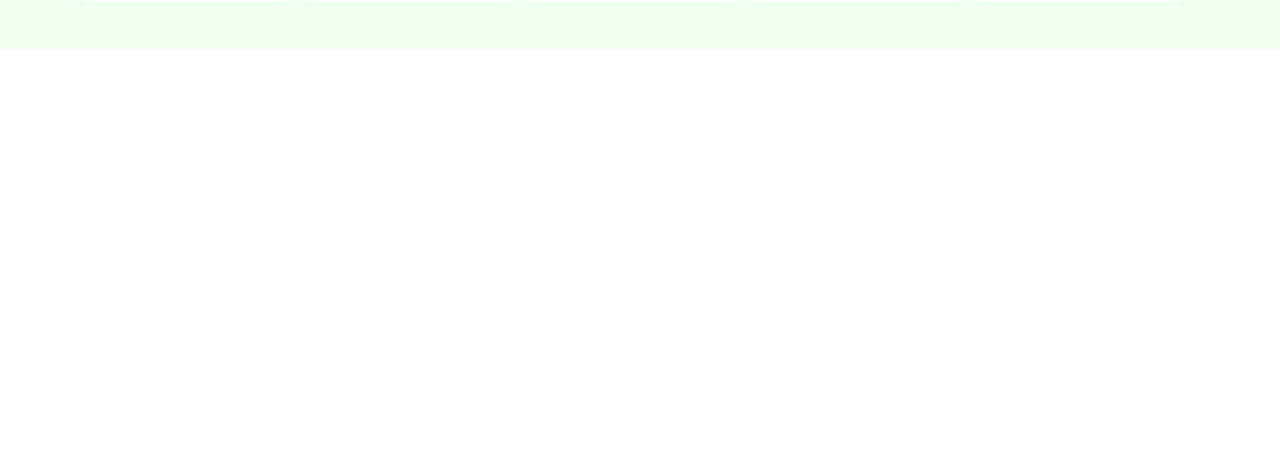
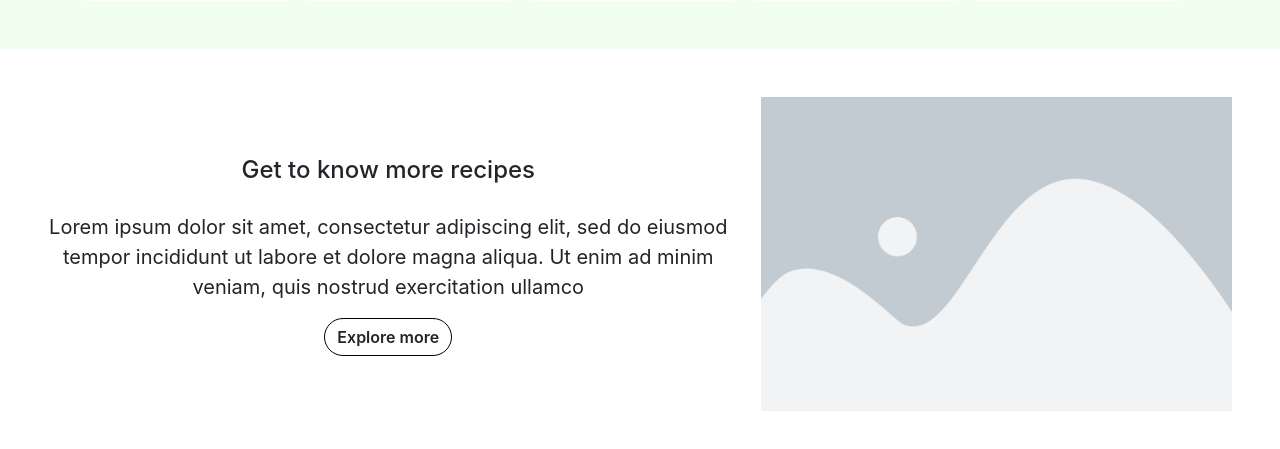
Before and after one commit to marilyn-n/react-xmas-recipes, a React (Create React App) app: page / in a window 1280 px wide. Shown: the part 1202-1651 px from the top of the page. Before the commit the page ends 1251 px from the top, so only its background shows below. Built offline with nearby package versions, Linux system fonts and the light colour scheme.

Commit message:
add explore more section and created new button component

```diff
--- a/src/App.js
+++ b/src/App.js
@@ -3,7 +3,10 @@ import './styles/main.scss';
 import Navigation from './ui-components/Navigation';
 import SearchBar from './ui-components/SearchBar';
 import Card from './ui-components/Card';
+import Button from './ui-components/Button';
 import SingleDrink from './ui-components/SingleDrink';
+
+import thumbnail from './assets/placeholder-image.png';
 
 function App() {
   return (
@@ -40,6 +43,18 @@ function App() {
           </div>
         </div>
       </div>
+      <div className="explore-more">
+        <div className="explore-more__content">
+          <span className="explore-more__content--title">Get to know more recipes</span>
+          <p className="explore-more__content--paragraph">
+            Lorem ipsum dolor sit amet, consectetur adipiscing elit, sed do eiusmod tempor incididunt ut labore et dolore magna aliqua. Ut enim ad minim veniam, quis nostrud exercitation ullamco
+          </p>
+          <Button/>
+        </div>
+        <div className="explore-more__thumbnail">
+          <img src={thumbnail}/>
+        </div>
+      </div>
     </div>
   );
 }
--- a/src/styles/main.scss
+++ b/src/styles/main.scss
@@ -3,6 +3,7 @@
 @import './ui-components/search-bar.scss';
 @import './ui-components/card.scss';
 @import './ui-components/single-drink.scss';
+@import './ui-components/button.scss';
 
 
 h3 {
@@ -16,3 +17,35 @@ h3 {
   .trending-recipes {
       background-color: honeydew;
   }
+
+ .explore-more {
+   padding: 3rem;
+   display: flex;
+   flex-direction: row;
+
+   &__content {
+    text-align: center;
+    align-self: center;
+    font-size: 1.25rem;
+
+    &--title {
+      display: block;
+      font-weight: 500;
+      font-size: 1.5rem;
+      margin-bottom: 1.5rem;
+
+    }
+
+   }
+
+   &__thumbnail {
+    margin-left: 2rem;
+    img {
+      height: auto;
+      width: 100%;
+      display: flex;
+      object-fit: cover;
+    }
+
+   }
+ }
--- /dev/null
+++ b/src/styles/ui-components/button.scss
@@ -0,0 +1,7 @@
+.btn {
+    background-color: white;
+    border: 1px solid black;
+    border-radius: 100px;
+    font-weight: 600;
+
+}
--- /dev/null
+++ b/src/ui-components/Button.js
@@ -0,0 +1,10 @@
+function Button() {
+    return (
+        <div className="btn">
+            Explore more
+        </div>
+    );
+
+}
+
+export default Button;
```
Also changed, not shown: src/assets/placeholder-image.png (added), 1 other file (tests, documents, lock files or other folders).
